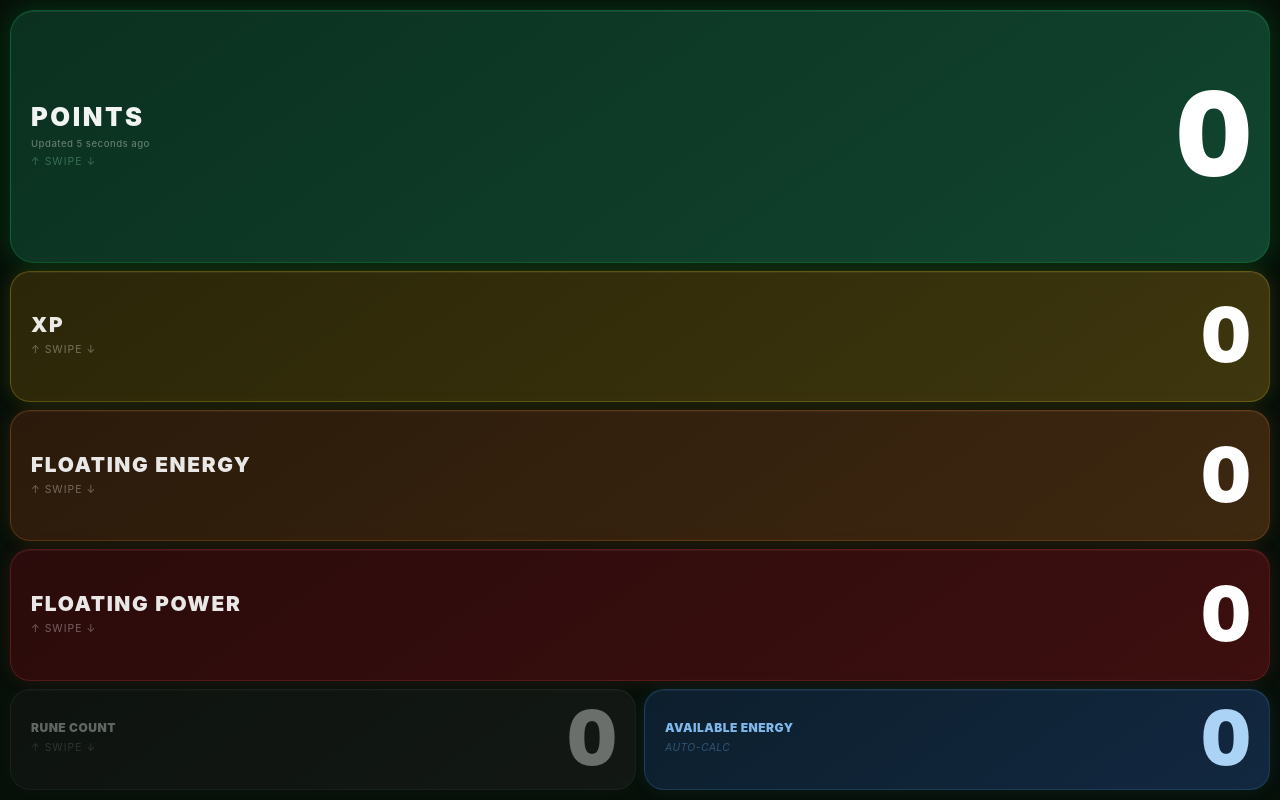
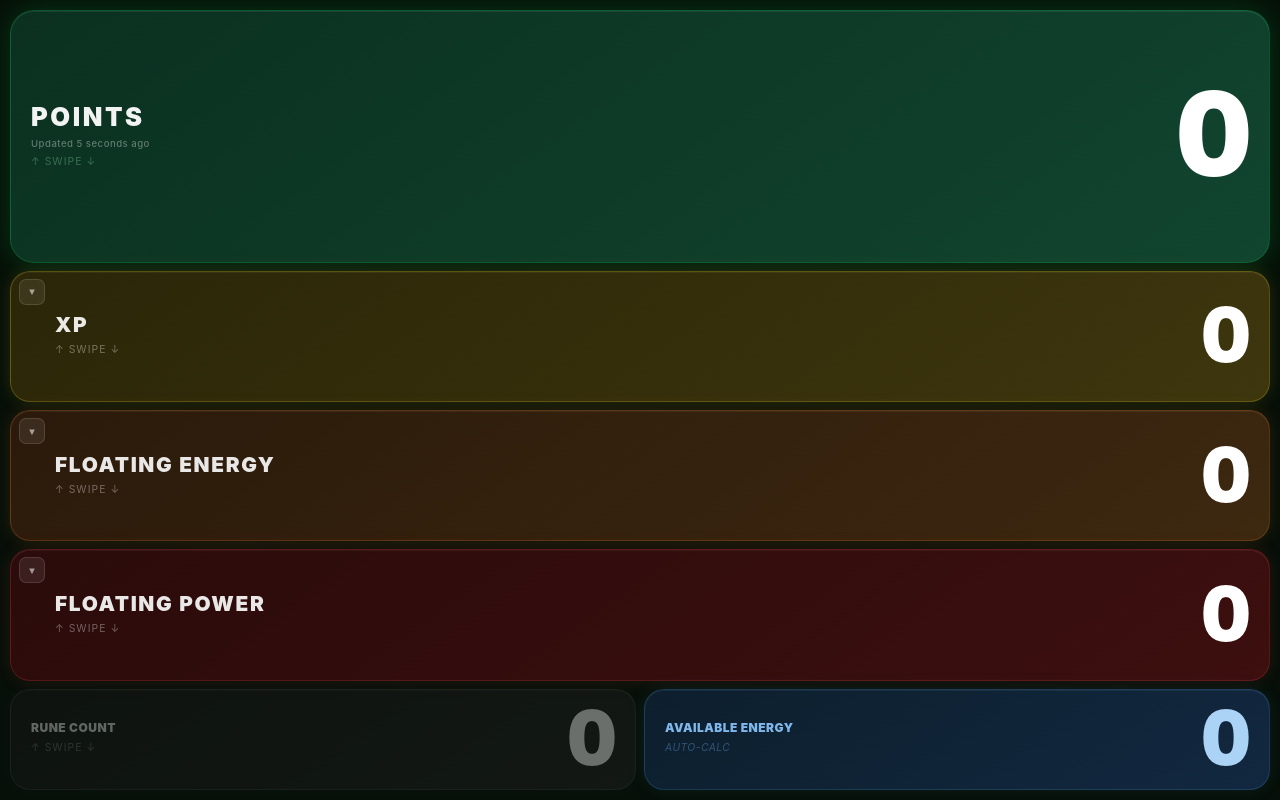
Before and after one commit to AlfyH/riftbound-tracker, a React (Vite) app in the folder riftbound-tracker/: page / in a window 1280 px wide. Built offline with nearby package versions, Linux system fonts and the light colour scheme.

Commit message:
make each box collapsible

```diff
--- a/riftbound-tracker/src/components/ResourceLayout.tsx
+++ b/riftbound-tracker/src/components/ResourceLayout.tsx
@@ -28,6 +28,9 @@ const ResourceLayout: React.FC<ResourceLayoutProps> = ({
 }) => {
   const [lastChanged, setLastChanged] = useState(() => new Date());
   const [, setTick] = useState(0);
+  const [xpCollapsed, setXpCollapsed] = useState(false);
+  const [energyCollapsed, setEnergyCollapsed] = useState(false);
+  const [powerCollapsed, setPowerCollapsed] = useState(false);
 
   // Record when points value changes
   const prevPointsRef = React.useRef(state.points);
@@ -53,6 +56,7 @@ const ResourceLayout: React.FC<ResourceLayoutProps> = ({
           size="large"
           subtitle={`Updated ${timeAgo(lastChanged)}`}
         />
+
         <TrackerCard
           label="XP"
           value={state.xp}
@@ -60,6 +64,8 @@ const ResourceLayout: React.FC<ResourceLayoutProps> = ({
           onDecrement={() => onDecrement('xp')}
           onReset={() => onResetTracker('xp')}
           accent="yellow"
+          collapsed={xpCollapsed}
+          onToggleCollapse={() => setXpCollapsed((v) => !v)}
         />
         <TrackerCard
           label="Floating Energy"
@@ -68,6 +74,8 @@ const ResourceLayout: React.FC<ResourceLayoutProps> = ({
           onDecrement={() => onDecrement('energy')}
           onReset={() => onResetTracker('energy')}
           accent="orange"
+          collapsed={energyCollapsed}
+          onToggleCollapse={() => setEnergyCollapsed((v) => !v)}
         />
         <TrackerCard
           label="Floating Power"
@@ -76,6 +84,8 @@ const ResourceLayout: React.FC<ResourceLayoutProps> = ({
           onDecrement={() => onDecrement('power')}
           onReset={() => onResetTracker('power')}
           accent="red"
+          collapsed={powerCollapsed}
+          onToggleCollapse={() => setPowerCollapsed((v) => !v)}
         />
         <div className="resource-layout__row">
           <TrackerCard
--- a/riftbound-tracker/src/components/TrackerCard.tsx
+++ b/riftbound-tracker/src/components/TrackerCard.tsx
@@ -11,6 +11,8 @@ export interface TrackerCardProps {
   size?: 'large' | 'normal';
   accent?: 'red' | 'orange' | 'yellow' | 'grey';
   subtitle?: string;
+  collapsed?: boolean;
+  onToggleCollapse?: () => void;
 }
 
 type FeedbackType = '+1' | '-1' | null;
@@ -24,6 +26,8 @@ const TrackerCard: React.FC<TrackerCardProps> = ({
   size = 'normal',
   accent,
   subtitle,
+  collapsed = false,
+  onToggleCollapse,
 }) => {
   const [feedback, setFeedback] = useState<FeedbackType>(null);
   const lastTapTimeRef = useRef<number>(0);
@@ -96,6 +100,7 @@ const TrackerCard: React.FC<TrackerCardProps> = ({
     accent === 'orange' ? 'tracker-card--orange' : '',
     accent === 'yellow' ? 'tracker-card--yellow' : '',
     accent === 'grey' ? 'tracker-card--grey' : '',
+    collapsed ? 'tracker-card--collapsed' : '',
   ]
     .filter(Boolean)
     .join(' ');
@@ -114,17 +119,33 @@ const TrackerCard: React.FC<TrackerCardProps> = ({
       }}
       aria-label={`${label}: ${value}. Swipe up to add, swipe down to subtract, double-tap to reset.`}
     >
+      {onToggleCollapse && (
+        <button
+          className="tracker-card__collapse-btn"
+          onClick={(e) => { e.stopPropagation(); onToggleCollapse(); }}
+          aria-label={collapsed ? `Expand ${label}` : `Collapse ${label}`}
+          type="button"
+        >
+          {collapsed ? '▶' : '▼'}
+        </button>
+      )}
+      {!collapsed && (
+        <>
           <div className="tracker-card__left">
             <span className="tracker-label">{label}</span>
             {subtitle && <span className="tracker-subtitle">{subtitle}</span>}
             <span className="tracker-hint">↑ swipe ↓</span>
           </div>
           <div className="tracker-card__right">
-        {/* Changing `key` on value restarts the CSS pop animation on each update */}
             <span key={value} className="tracker-value">
               {value}
             </span>
           </div>
+        </>
+      )}
+      {collapsed && (
+        <span className="tracker-label tracker-label--collapsed">{label}</span>
+      )}
 
       {feedback !== null && (
         <span
--- a/riftbound-tracker/src/styles/App.css
+++ b/riftbound-tracker/src/styles/App.css
@@ -19,6 +19,44 @@
   flex: 1;
   min-height: 0;
   overflow: hidden;
+}
+
+/* ── Collapsible section header ────────────────────────────────── */
+
+.resource-layout__collapsible-header {
+  display: flex;
+  align-items: center;
+  gap: 10px;
+  flex-shrink: 0;
+}
+
+.resource-layout__collapse-btn {
+  background: rgba(255, 255, 255, 0.07);
+  border: 1px solid rgba(255, 255, 255, 0.12);
+  border-radius: 8px;
+  color: rgba(255, 255, 255, 0.6);
+  font-size: 0.65rem;
+  width: 28px;
+  height: 28px;
+  display: flex;
+  align-items: center;
+  justify-content: center;
+  cursor: pointer;
+  flex-shrink: 0;
+  -webkit-tap-highlight-color: transparent;
+  transition: background 0.15s ease;
+}
+
+.resource-layout__collapse-btn:active {
+  background: rgba(255, 255, 255, 0.15);
+}
+
+.resource-layout__collapse-summary {
+  font-size: 0.65rem;
+  font-weight: 600;
+  letter-spacing: 0.1em;
+  text-transform: uppercase;
+  color: rgba(255, 255, 255, 0.3);
 }
 
 .resource-layout__row {
--- a/riftbound-tracker/src/styles/TrackerCard.css
+++ b/riftbound-tracker/src/styles/TrackerCard.css
@@ -188,7 +188,52 @@
   letter-spacing: 0.1em;
 }
 
-/* ── Subtitle (e.g. timestamp) ──────────────────────────────────── */
+/* Extra left padding when collapse button is present */
+.tracker-card:has(.tracker-card__collapse-btn):not(.tracker-card--collapsed) {
+  padding-left: 44px;
+}
+
+.tracker-card--collapsed {
+  flex: 0 0 44px;
+  flex-direction: row;
+  align-items: center;
+  justify-content: flex-start;
+  padding: 0 12px 0 44px;
+  gap: 10px;
+}
+
+.tracker-card__collapse-btn {
+  position: absolute;
+  top: 7px;
+  left: 8px;
+  background: rgba(255, 255, 255, 0.08);
+  border: 1px solid rgba(255, 255, 255, 0.12);
+  border-radius: 7px;
+  color: rgba(255, 255, 255, 0.55);
+  font-size: 0.6rem;
+  width: 26px;
+  height: 26px;
+  display: flex;
+  align-items: center;
+  justify-content: center;
+  cursor: pointer;
+  flex-shrink: 0;
+  -webkit-tap-highlight-color: transparent;
+  transition: background 0.15s ease;
+  z-index: 2;
+}
+
+.tracker-card__collapse-btn:active {
+  background: rgba(255, 255, 255, 0.18);
+}
+
+.tracker-label--collapsed {
+  font-size: 0.8rem;
+  letter-spacing: 0.1em;
+  color: rgba(255, 255, 255, 0.45);
+}
+
+/* ── Subtitle (e.g. timestamp) ───────────────────────────────────── */
 
 .tracker-subtitle {
   font-size: 0.6rem;
```
Lines whose indentation alone changed are shown as unchanged.
